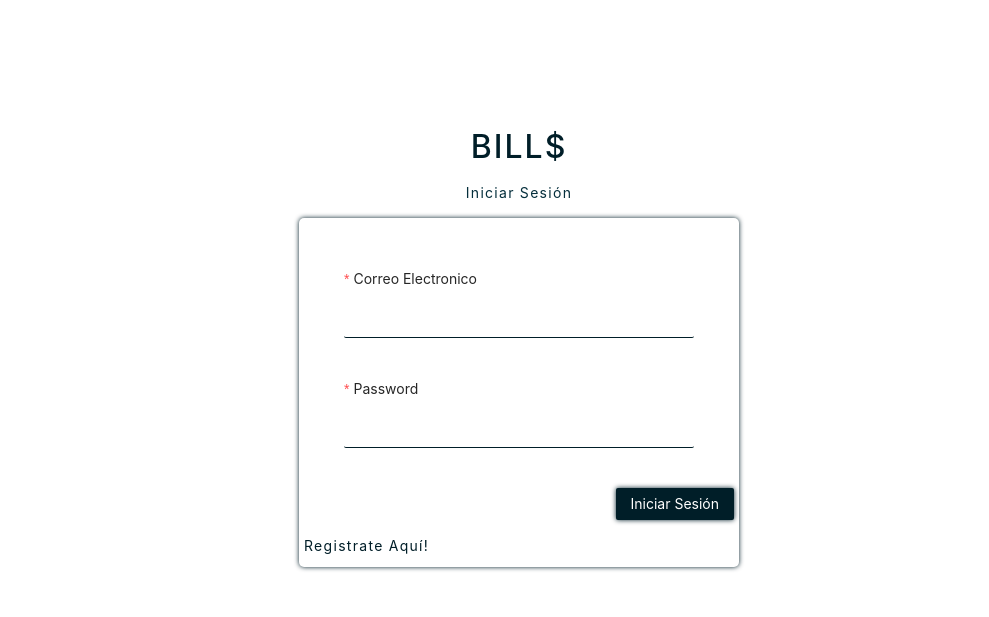
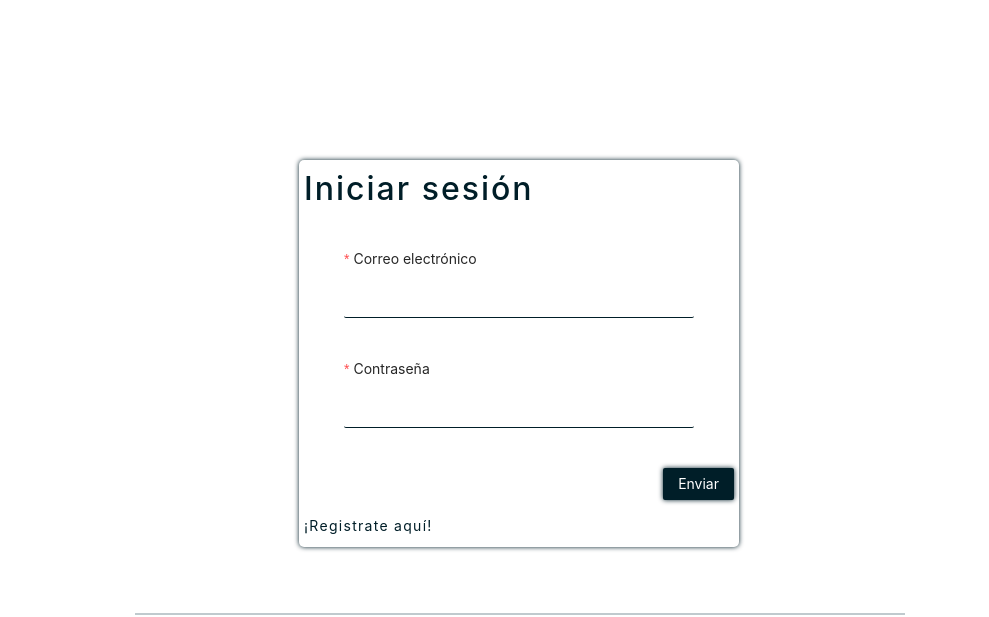
Before and after one commit to LauraOtz/Bills-frontend, a React (Create React App) app: page /login in a window 1280 px wide. Shown: the part 1060-1677 px from the top of the page, without its empty margins (121-1110 px from the left). Built offline with nearby package versions, Linux system fonts and the light colour scheme; the HTML template or start-up script is replaced by a standard one; a web font is replaced by a local one.

Commit message:
login con token y antd funcionando

```diff
--- a/src/pages/login/Login.jsx
+++ b/src/pages/login/Login.jsx
@@ -2,15 +2,15 @@ import { Button, Form, Input, message, Row } from "antd";
 import Col from "antd/es/grid/col";
 import FormItem from "antd/lib/form/FormItem";
 import axios from "axios";
-import React, { useEffect } from "react";
+// import React, { useEffect } from "react";
 import { useDispatch } from "react-redux";
 import { Link, useNavigate } from "react-router-dom";
 import AboutUs from "./AboutUs";
 import Contact from "./Contact";
-import Footer from "./Footer";
-
+import Footer from "../login/Footer";
 import CardsR from "./CardsR";
 import TextHome from "./TextHome";
+import "../home/home.css";
 
 const Login = () => {
   const dispatch = useDispatch();
@@ -22,44 +22,49 @@ const Login = () => {
       dispatch({
         type: "SHOW_LOADING",
       });
-      const res = await axios.post("/api/users/login", value);
+      const res = await axios.post("/api/auth/login", value);
       dispatch({
         type: "HIDE_LOADING",
       });
       message.success("User Login Successfully!");
-      localStorage.setItem("auth", JSON.stringify(res.data));
+      localStorage.setItem("token", JSON.stringify(res.data));
       navigate("/");
     } catch (error) {
       dispatch({
         type: "HIDE_LOADING",
       });
-      message.error("Error!");
+      message.error("Correo o contraseña invalidos");
       console.log(error);
     }
   };
 
-  useEffect(() => {
-    if (localStorage.getItem("auth")) {
-      localStorage.getItem("auth");
-      navigate("/");
-    }
-  }, [navigate]);
+  // useEffect(() => {
+  //   if (localStorage.getItem("token")) {
+  //     localStorage.getItem("token");
+  //     navigate("/");
+  //   }
+  // }, [navigate]);
 
   return (
+    <div className="ContainerL">
       <>
+        {/* <NavBar /> */}
         <Row>
           <Col>
             <TextHome />
           </Col>
-        <Col>
+          <br />
+          <Col className="formLogin">
             <div className="form">
-            <h2>BILL$</h2>
-            <p>Iniciar Sesión</p>
+              <br />
+
               <div className="form-group">
                 <Form layout="vertical" onFinish={handlerSubmit}>
+                  <h2>Iniciar sesión</h2>
+
                   <FormItem
-                  label="Correo Electronico"
                     name="email"
+                    label="Correo electrónico"
                     rules={[
                       {
                         required: true,
@@ -73,11 +78,11 @@ const Login = () => {
                       },
                     ]}
                   >
-                  <Input type="email" />
+                    <Input />
                   </FormItem>
                   <FormItem
                     name="password"
-                  label="Password"
+                    label="Contraseña"
                     rules={[
                       {
                         required: true,
@@ -95,10 +100,10 @@ const Login = () => {
                   </FormItem>
                   <div className="form-btn-add">
                     <Button htmlType="submit" className="add-new">
-                    Iniciar Sesión
+                      Enviar
                     </Button>
                     <Link className="form-other" to="/register">
-                    Registrate Aquí!
+                      ¡Registrate aquí!
                     </Link>
                   </div>
                 </Form>
@@ -111,6 +116,7 @@ const Login = () => {
         <Contact />
         <Footer />
       </>
+    </div>
   );
 };
 
```
Lines whose indentation alone changed are shown as unchanged.
